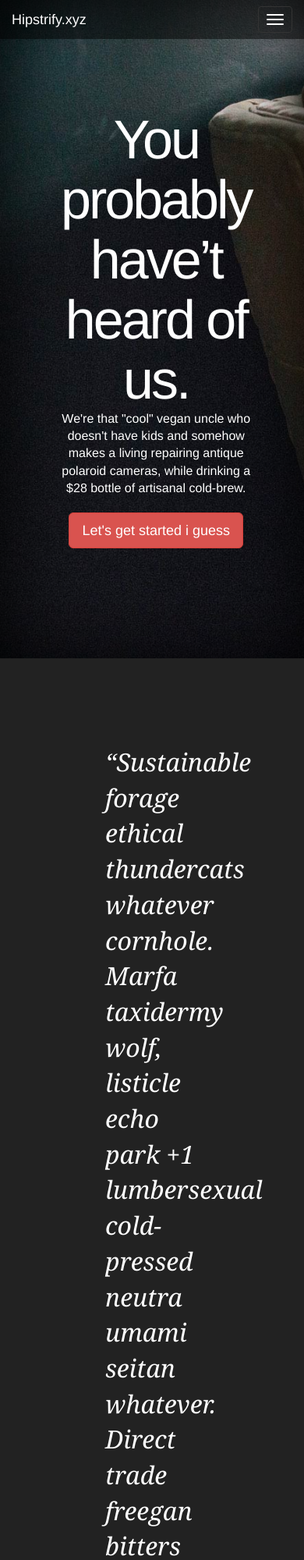
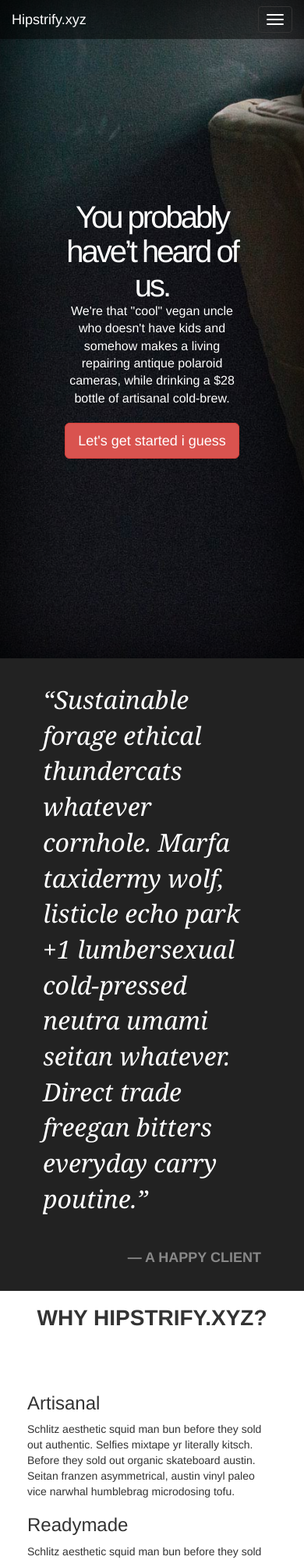
Before and after one commit to ArminasBek/Hipstrify.io, a plain HTML site: page index.html in a window 390 px wide. Shown: the top 2000 px of the page at 78% size. Drawn offline with nearby package versions, Linux system fonts and the light colour scheme.

Commit message:
media queries added

```diff
--- a/css/main.css
+++ b/css/main.css
@@ -92,3 +92,14 @@ footer {
 footer a {
 	color: hotpink;
 }
+
+/*MEDIA QUERIES*/
+
+@media only screen and (max-width: 568px) {
+	section {
+		padding: 20px;
+	}
+	.cover h1 {
+		font-size: 40px;
+	}
+}
```
